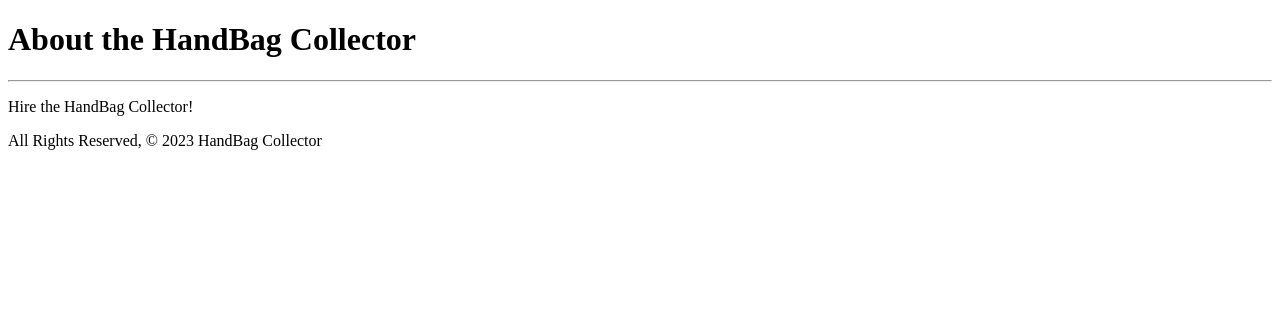
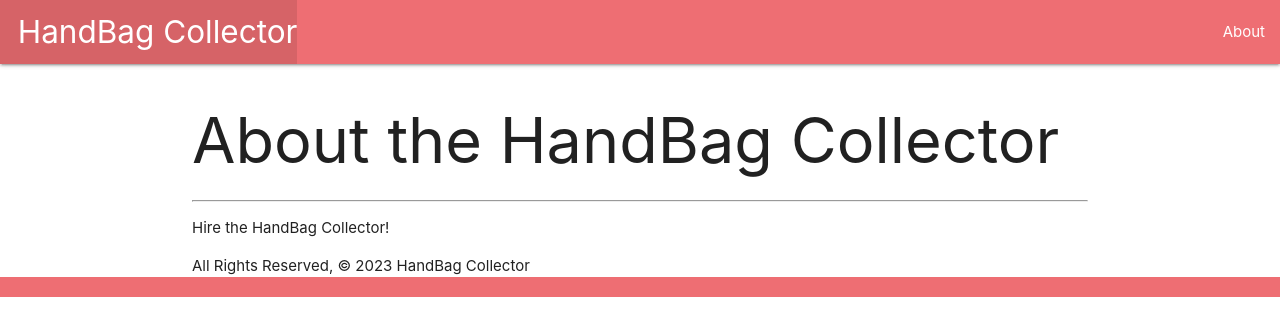
Before and after one commit to sally-kam/HandBagCollector, a Django app: page /about/ in a window 1280 px wide. Shown: the top 336 px of the page. Run offline with Django 4.2, Linux system fonts and the light colour scheme.

Commit message:
add base.html

```diff
--- a/handbagcollector/main_app/templates/about.html
+++ b/handbagcollector/main_app/templates/about.html
@@ -7,10 +7,14 @@
     <title>About Page</title>
 </head>
 <body>
+    {% extends 'base.html' %}
+    {% block content %}
+
     <h1>About the HandBag Collector</h1>
-<hr>
-<p>Hire the HandBag Collector!</p>
-<footer>All Rights Reserved, &copy; 2023 HandBag Collector</footer>
+    <hr>
+    <p>Hire the HandBag Collector!</p>
+    <footer>All Rights Reserved, &copy; 2023 HandBag Collector</footer>
 
+    {% endblock %}
 </body>
 </html>
--- /dev/null
+++ b/handbagcollector/main_app/templates/base.html
@@ -0,0 +1,31 @@
+<!DOCTYPE html>
+<html lang="en">
+<head>
+  <meta charset="UTF-8">
+  <meta name="viewport" content="width=device-width, initial-scale=1.0">
+  <meta http-equiv="X-UA-Compatible" content="ie=edge">
+  <title>HandBag Collector</title>
+  <link rel="stylesheet" href="https://cdnjs.cloudflare.com/ajax/libs/materialize/1.0.0/css/materialize.min.css">
+</head>
+<body>
+  <header class="navbar-fixed">
+    <nav>
+      <div class="nav-wrapper">
+        <ul>
+          <li><a href="/" class="left brand-logo">&nbsp;&nbsp;HandBag Collector</a></li>
+        </ul>
+        <ul class="right">
+          <li><a href="/about">About</a></li>
+        </ul>
+      </div>
+    </nav>
+  </header>
+  <main class="container">
+    {% block content %}
+    {% endblock %}
+  </main>
+  <footer class="page-footer">
+    <div class="right">All Rights Reserved, &copy; 2023 HandBag Collector &nbsp;</div>
+  </footer>
+</body>
+</html>
```
